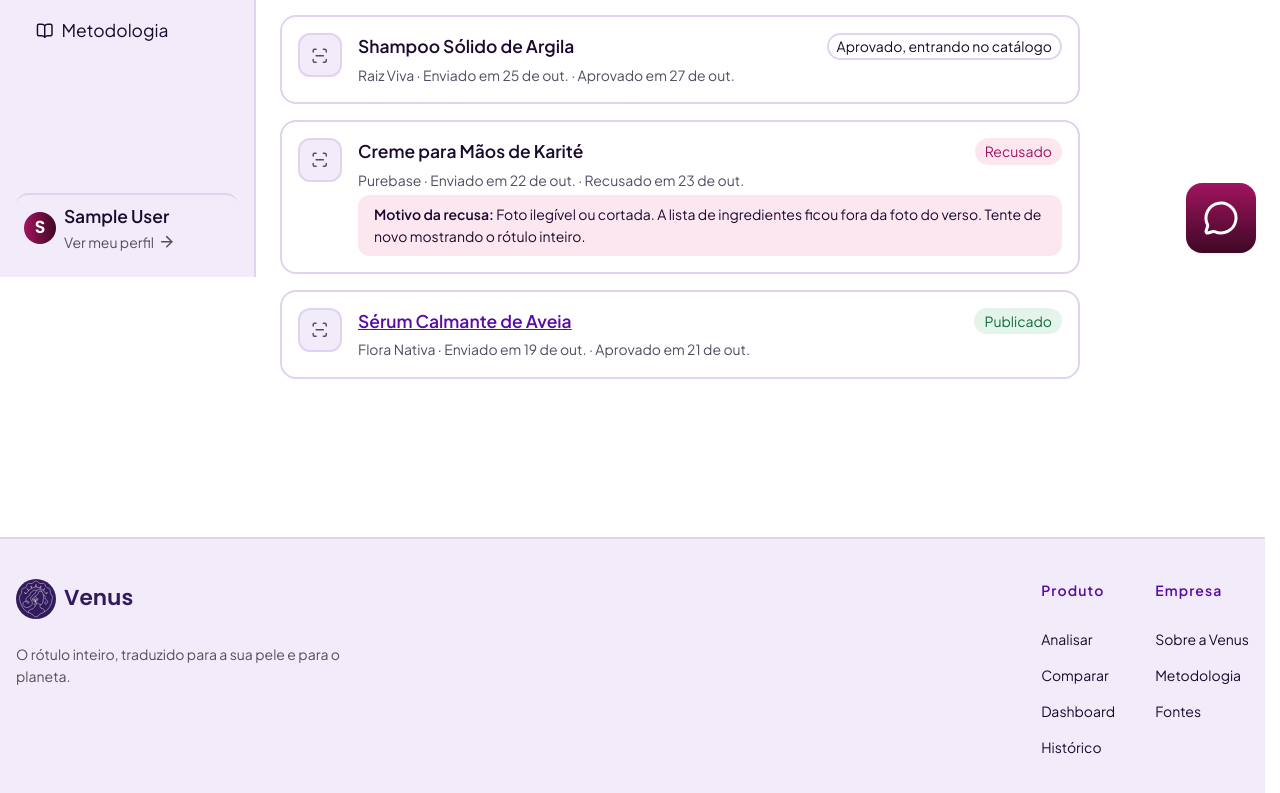
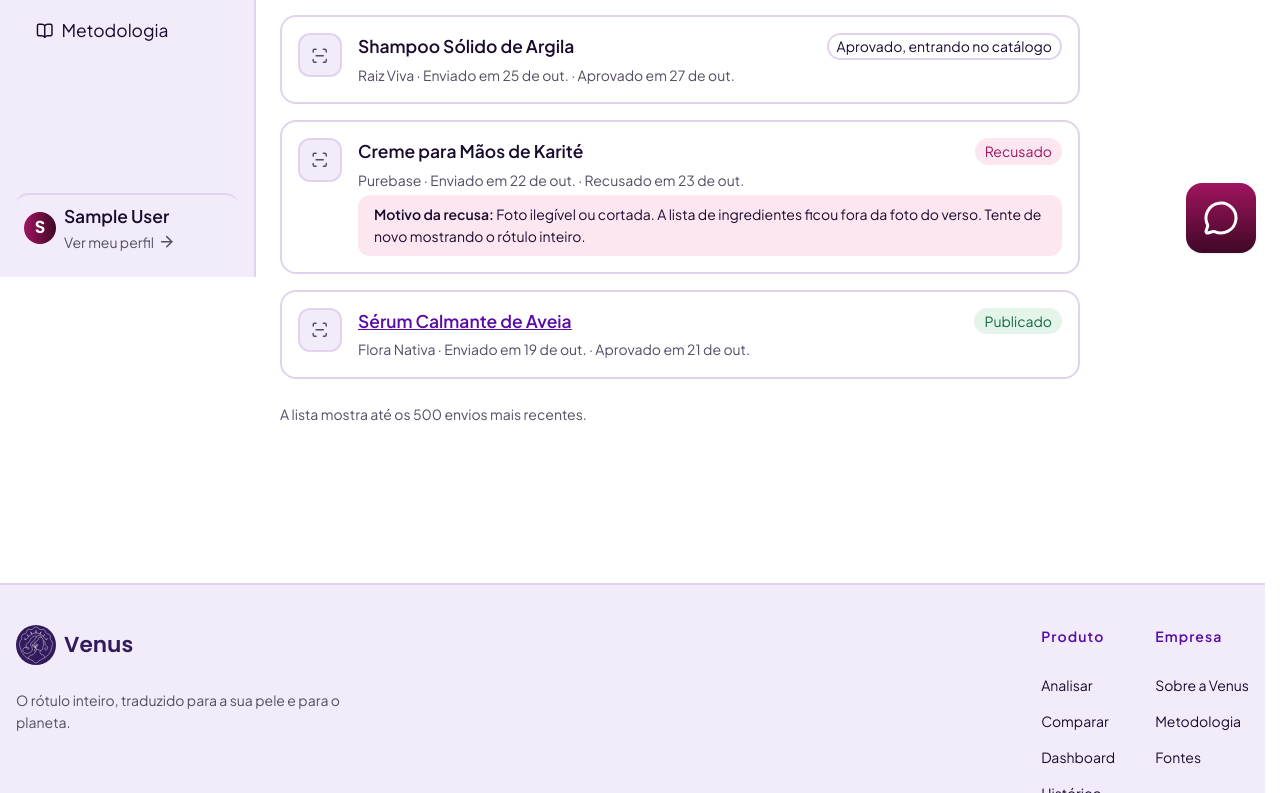
Before and after one commit to Venus-System/Venus-Web, a React (Vite) app: page /historico/enviados in a window 1280 px wide. Shown: the part 523-1316 px from the top of the page. Built offline with nearby package versions, Linux system fonts and the light colour scheme; no server answers; sample sign-in values are in the browser's storage.

Commit message:
fix: Avisando o limite de 500 itens em favoritos e envios

```diff
--- a/src/pages/Enviados/index.tsx
+++ b/src/pages/Enviados/index.tsx
@@ -5,6 +5,7 @@ import SubmissionRow from "../../components/SubmissionRow";
 import { useEnvios } from "../../hooks/useEnvios";
 import type { Envio } from "../../types/envio";
 import { useTituloDaPagina } from "../../hooks/useTituloDaPagina";
+import { LIMITE_DAS_LISTAS } from "../../utils/listas";
 import styles from "./styles.module.css";
 
 interface GrupoDeEnvios {
@@ -97,6 +98,12 @@ function Enviados() {
                 </ul>
               </section>
             ))}
+
+        {envios !== null && envios.length > 0 ? (
+          <p className={styles.limite}>
+            A lista mostra até os {LIMITE_DAS_LISTAS} envios mais recentes.
+          </p>
+        ) : null}
       </div>
     </MainLayout>
   );
--- a/src/pages/Enviados/styles.module.css
+++ b/src/pages/Enviados/styles.module.css
@@ -36,6 +36,11 @@
   color: var(--texto-suave);
 }
 
+.limite {
+  color: var(--texto-suave);
+  font-size: var(--tamanho-pequeno);
+}
+
 .erro {
   display: flex;
   flex-direction: column;
--- a/src/pages/Favoritos/index.tsx
+++ b/src/pages/Favoritos/index.tsx
@@ -7,6 +7,7 @@ import ProductRow from "../../components/ProductRow";
 import { useFavoritos } from "../../hooks/useFavoritos";
 import type { EstadoFavoritos } from "../../hooks/useFavoritos";
 import { useTituloDaPagina } from "../../hooks/useTituloDaPagina";
+import { LIMITE_DAS_LISTAS } from "../../utils/listas";
 import styles from "./styles.module.css";
 
 function avisoDoFavorito(estado: EstadoFavoritos): string {
@@ -103,6 +104,12 @@ function Favoritos() {
             ))}
           </ul>
         ) : null}
+
+        {estado.status === "pronto" && estado.produtos.length > 0 ? (
+          <p className={styles.limite}>
+            A lista mostra até os {LIMITE_DAS_LISTAS} favoritos mais recentes.
+          </p>
+        ) : null}
       </div>
     </MainLayout>
   );
--- a/src/pages/Favoritos/styles.module.css
+++ b/src/pages/Favoritos/styles.module.css
@@ -34,6 +34,11 @@
 .vazio {
   max-width: 60ch;
   color: var(--texto-suave);
+}
+
+.limite {
+  color: var(--texto-suave);
+  font-size: var(--tamanho-pequeno);
 }
 
 .erro {
--- a/src/services/api/analises.ts
+++ b/src/services/api/analises.ts
@@ -1,13 +1,14 @@
 import { URL_API } from "../../config/ambiente";
 import type { NivelRecomendacao } from "../../types/analise";
 import type { AnaliseRecente, ProdutoDoPainel } from "../../types/painel";
+import { LIMITE_DAS_LISTAS } from "../../utils/listas";
 import { repassarErro } from "../erros";
 import { comoObjeto, numero, texto } from "./leitura";
 import { buscarProdutoPorIdDaApi } from "./produtos";
 import { pedir, verificarResposta } from "./requisicao";
 
 const TAMANHO_DA_PAGINA = 100;
-const LIMITE_DE_PAGINAS = 5;
+const LIMITE_DE_PAGINAS = LIMITE_DAS_LISTAS / TAMANHO_DA_PAGINA;
 
 const NIVEIS: NivelRecomendacao[] = [
   "ideal",
--- /dev/null
+++ b/src/utils/listas.ts
@@ -0,0 +1 @@
+export const LIMITE_DAS_LISTAS = 500;
```
